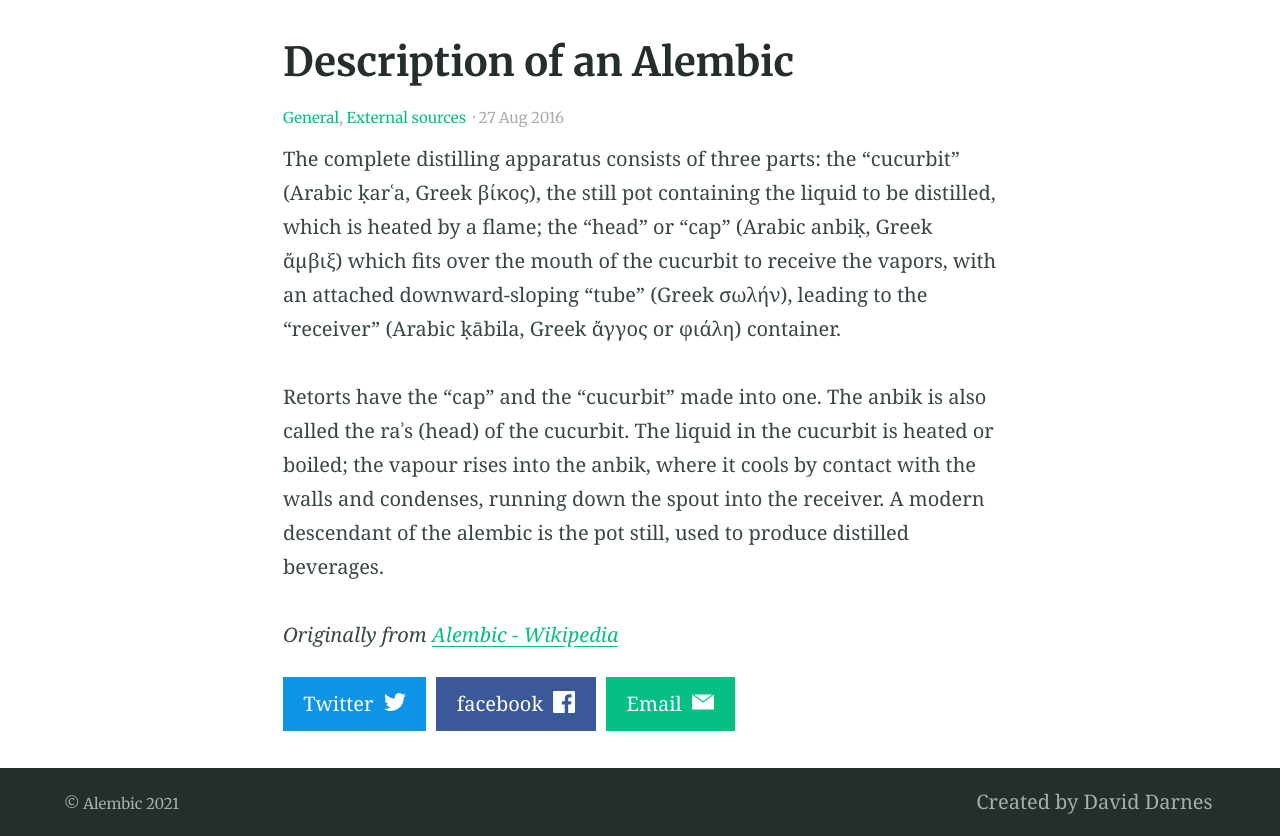
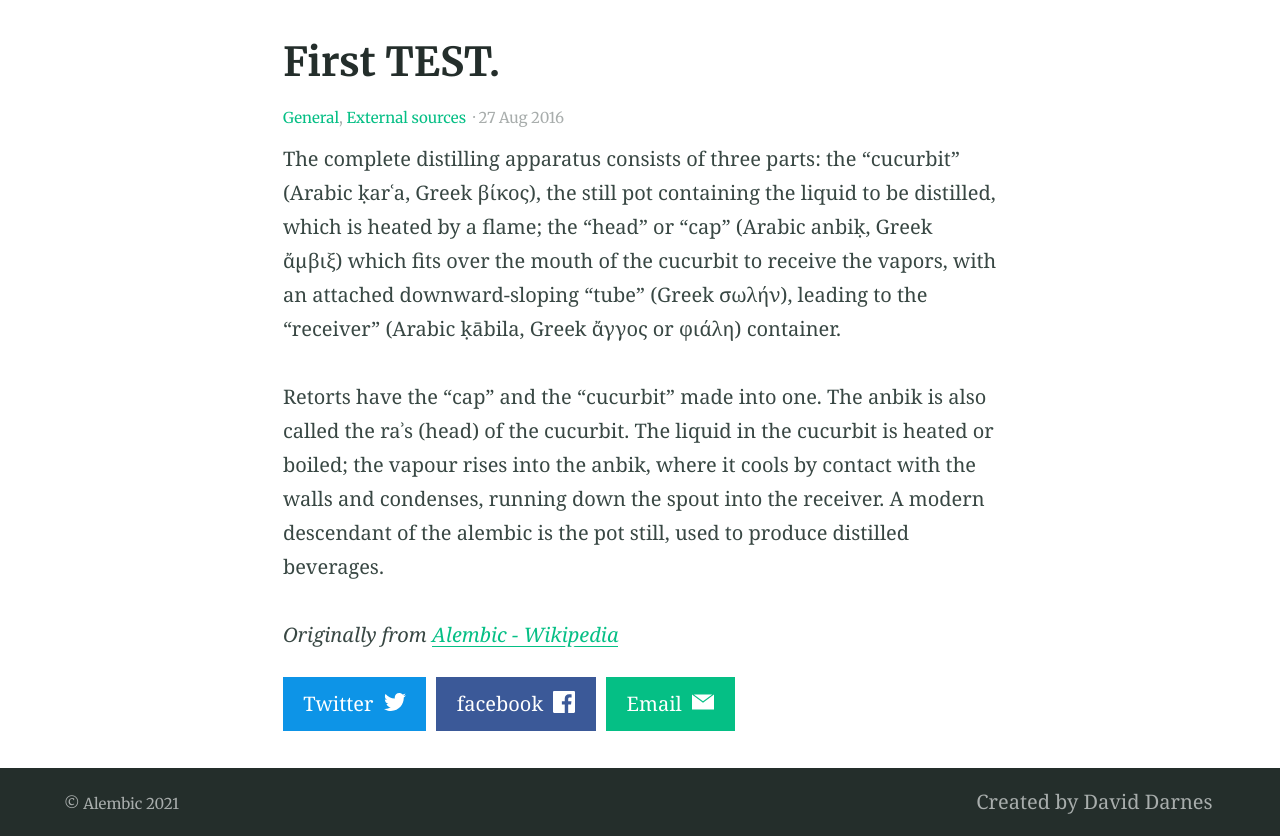
Before and after one commit to daviddarnes/alembic, a Jekyll site: the page built from _posts/2016-08-27-example-post-one.md, in a window 1280 px wide. Shown: the part 408-1244 px from the top of the page. Built offline with Jekyll 4.4.1, drawn with Linux system fonts in a browser that asks for light colours.

Commit message:
Update 2016-08-27-example-post-one.md

```diff
--- a/_posts/2016-08-27-example-post-one.md
+++ b/_posts/2016-08-27-example-post-one.md
@@ -1,5 +1,5 @@
 ---
-title: Description of an Alembic
+title: First TEST.
 categories:
 - General
 - External sources
```
